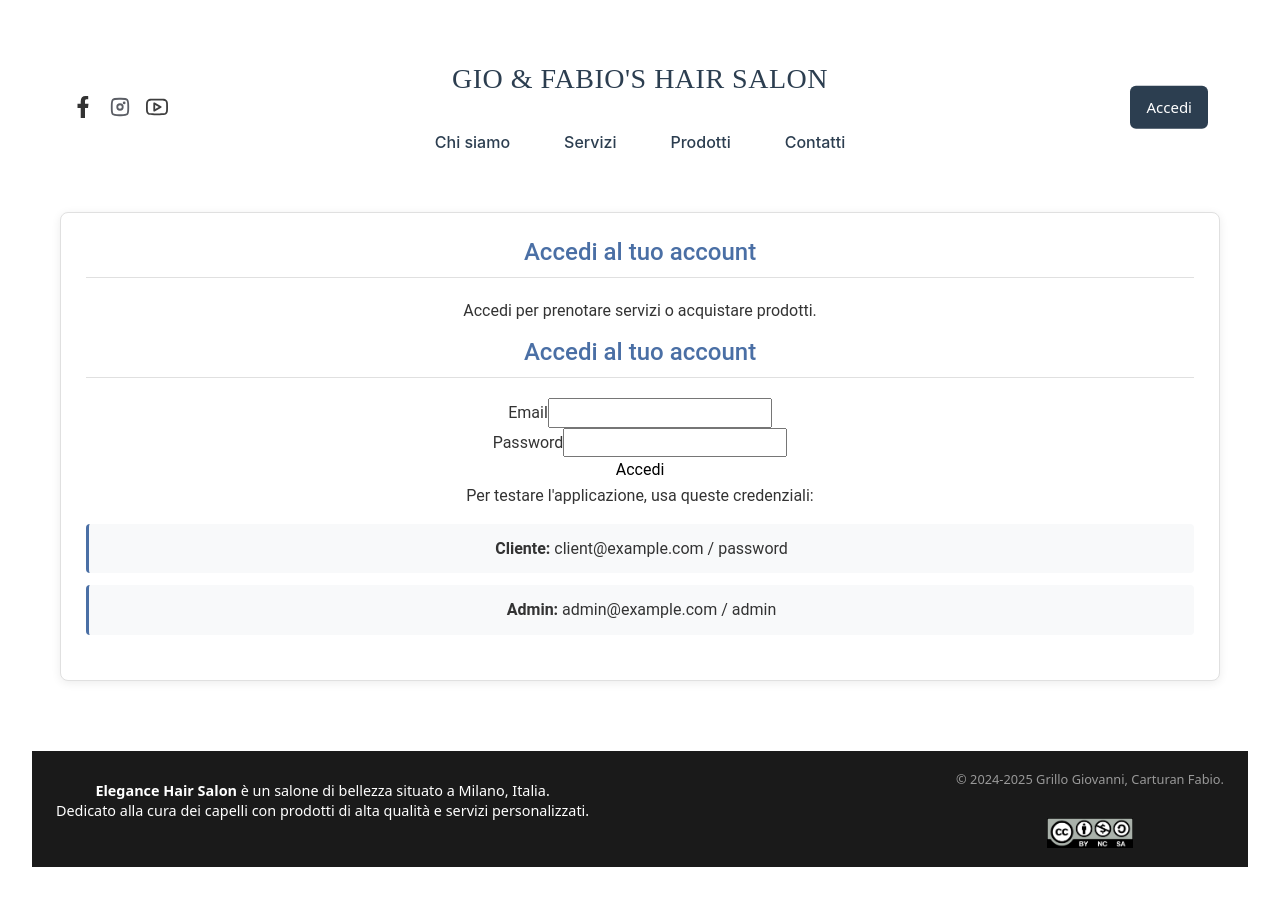
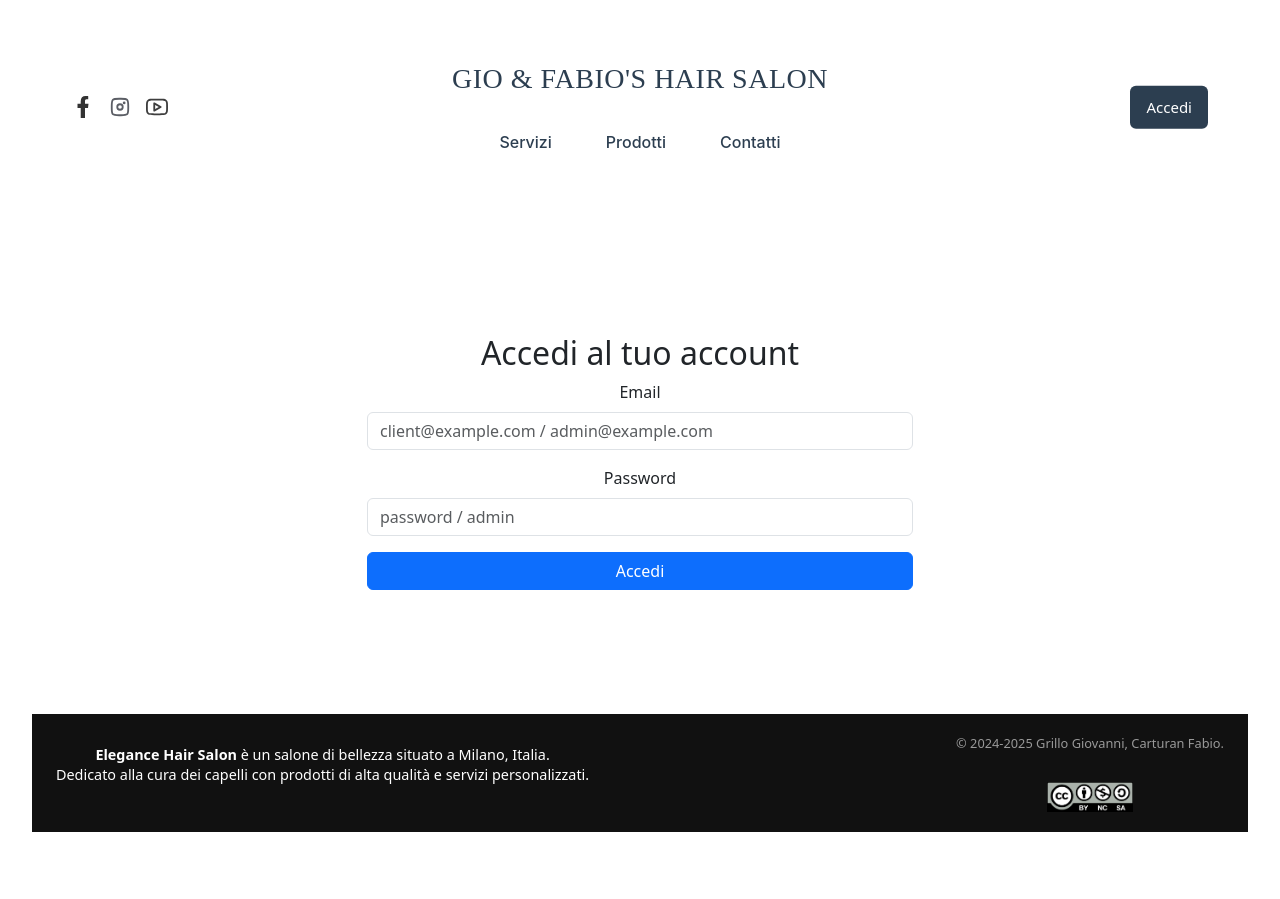
Before and after one commit to GiovanniGrillo/Unito-Informatica, a React (Vite) app in the folder Tecnologie_Web/client/: page /login in a window 1280 px wide. After the commit the page ends 864 px from the top, so only its background shows below. Built offline with nearby package versions, Linux system fonts and the light colour scheme.

Commit message:
New Contacts page with some react-BS comp.

```diff
--- a/Tecnologie_Web/client/package.json
+++ b/Tecnologie_Web/client/package.json
@@ -11,9 +11,12 @@
   },
   "dependencies": {
     "bootstrap": "^5.3.3",
+    "leaflet": "^1.9.4",
     "react": "^19.0.0",
     "react-bootstrap": "^2.10.9",
     "react-dom": "^19.0.0",
+    "react-icons": "^5.5.0",
+    "react-leaflet": "^5.0.0",
     "react-router-dom": "^7.3.0"
   },
   "devDependencies": {
--- a/Tecnologie_Web/client/src/App.tsx
+++ b/Tecnologie_Web/client/src/App.tsx
@@ -1,45 +1,50 @@
-// client/src/App.tsx
-import { Routes, Route } from 'react-router-dom'
-import Header from './components/layout/Header'
-import Footer from './components/layout/Footer'
-import HomePage from './pages/HomePage'
-import ServicesPage from './pages/ServicesPage'
-import ProductsPage from './pages/ProductsPage'
-import LoginPage from './pages/LoginPage'
-import { AuthProvider } from './contexts/AuthContext'
-import { CartProvider } from './contexts/CartContext'
-import Cart from './components/features/Cart'
+import { Routes, Route } from 'react-router-dom';
+import Header from './components/layout/Header';
+import Footer from './components/layout/Footer';
+import HomePage from './pages/HomePage';
+import ServicesPage from './pages/ServicesPage';
+import ProductsPage from './pages/ProductsPage';
+import LoginPage from './pages/LoginPage';
+import { AuthProvider } from './contexts/AuthContext';
+import { CartProvider } from './contexts/CartContext';
+import Contacts from "./pages/Contacts.tsx";
 
+import Cart from './components/features/Cart';
 // Import CSS files
-import './App.css'
-import './styles/reset.css'
-import './styles/layout.css'
-import './styles/style.css'
-import './styles/header.css'
-import './styles/footer.css'
-import './styles/carousel.css'
-import './styles/gallery.css'
-import './styles/content.css'
-import './styles/services-box.css'
-import './styles/products.css'
-import './styles/cart.css'
+import './App.css';
+import './styles/reset.css';
+import './styles/layout.css';
+import './styles/style.css';
+import './styles/header.css';
+import './styles/footer.css';
+import './styles/carousel.css';
+import './styles/gallery.css';
+import './styles/content.css';
+import './styles/services-box.css';
+import './styles/products.css';
+import './styles/cart.css';
 
 function App() {
     return (
         <AuthProvider>
             <CartProvider>
+                <div className="app-container">
                     <Header />
                     <Cart />
+                    <div className="main-content">
                         <Routes>
                             <Route path="/" element={<HomePage />} />
                             <Route path="/services" element={<ServicesPage />} />
                             <Route path="/products" element={<ProductsPage />} />
                             <Route path="/login" element={<LoginPage />} />
+                            <Route path="/contacts" element={<Contacts/>} />
                         </Routes>
+                    </div>
                     <Footer />
+                </div>
             </CartProvider>
         </AuthProvider>
-    )
+    );
 }
 
-export default App
+export default App;
--- a/Tecnologie_Web/client/src/components/auth/LoginForm.tsx
+++ b/Tecnologie_Web/client/src/components/auth/LoginForm.tsx
@@ -1,5 +1,6 @@
 // src/components/auth/LoginForm.tsx
 import React, { useState } from 'react';
+import { Form, Button, Alert, Container, Row, Col } from 'react-bootstrap';
 
 interface LoginFormProps {
   onLogin: (email: string, password: string) => void;
@@ -16,44 +17,44 @@ const LoginForm: React.FC<LoginFormProps> = ({ onLogin }) => {
       setError('Please fill in all fields');
       return;
     }
-
+    setError('');
     onLogin(email, password);
   };
 
   return (
-    <div className="login-form-container">
-      <h2>Accedi al tuo account</h2>
-
-      {error && <div className="error-message">{error}</div>}
-
-      <form onSubmit={handleSubmit}>
-        <div className="form-group">
-          <label htmlFor="email">Email</label>
-          <input
+      <Container className="mt-5">
+        <Row className="justify-content-md-center">
+          <Col md={6}>
+            <h2 className="text-center">Accedi al tuo account</h2>
+            {error && <Alert variant="danger">{error}</Alert>}
+            <Form onSubmit={handleSubmit}>
+              <Form.Group controlId="email" className="mb-3">
+                <Form.Label>Email</Form.Label>
+                <Form.Control
                     type="email"
-            id="email"
+                    placeholder="client@example.com / admin@example.com"
                     value={email}
                     onChange={(e) => setEmail(e.target.value)}
                     required
                 />
-        </div>
-
-        <div className="form-group">
-          <label htmlFor="password">Password</label>
-          <input
+              </Form.Group>
+              <Form.Group controlId="password" className="mb-3">
+                <Form.Label>Password</Form.Label>
+                <Form.Control
                     type="password"
-            id="password"
+                    placeholder="password / admin"
                     value={password}
                     onChange={(e) => setPassword(e.target.value)}
                     required
                 />
-        </div>
-
-        <button type="submit" className="login-button">
+              </Form.Group>
+              <Button variant="primary" type="submit" className="w-100">
                 Accedi
-        </button>
-      </form>
-    </div>
+              </Button>
+            </Form>
+          </Col>
+        </Row>
+      </Container>
   );
 };
 
--- a/Tecnologie_Web/client/src/components/layout/Header.tsx
+++ b/Tecnologie_Web/client/src/components/layout/Header.tsx
@@ -4,18 +4,12 @@ import { Link } from "react-router-dom";
 import { useAuth } from '../../contexts/AuthContext';
 import { useCart } from '../../contexts/CartContext';
 
+
 const Header: React.FC = () => {
     const { user, isAuthenticated, logout, isAdmin } = useAuth();
     const { toggleCart, getTotalItems } = useCart();
 
     // Funzione per lo scroll smooth alle sezioni
-    const scrollToSection = (sectionId: string): void => {
-        const element = document.getElementById(sectionId);
-        if (element) {
-            element.scrollIntoView({ behavior: 'smooth' });
-        }
-    };
-
     return (
         <header>
             <div id="social-icons">
@@ -57,10 +51,10 @@ const Header: React.FC = () => {
                 )}
             </nav>
             <nav className="nav-bar">
-                <button onClick={() => scrollToSection('chi-siamo')} className="nav-item">Chi siamo</button>
                 <Link to="/services" className="nav-item">Servizi</Link>
                 <Link to="/products" className="nav-item">Prodotti</Link>
-                <button onClick={() => scrollToSection('contatti')} className="nav-item">Contatti</button>
+                <Link to="/contacts" className="nav-item">Contatti</Link>
+
             </nav>
         </header>
     );
--- /dev/null
+++ b/Tecnologie_Web/client/src/pages/Contacts.tsx
@@ -0,0 +1,47 @@
+// client/src/pages/Contacts.tsx
+import React from "react";
+import { Container, Row, Col, Card } from "react-bootstrap";
+import { MapContainer, TileLayer, Marker, Popup } from "react-leaflet";
+import "leaflet/dist/leaflet.css";
+
+const Contacts: React.FC = () => {
+    const position: [number, number] = [45.09004104958907, 7.659256380902108]; // Coordinate per Torino, Cuneo
+
+    // @ts-ignore
+    // @ts-ignore
+    return (
+        <Container className="my-5">
+            <Row className="justify-content-center">
+                <Col md={6}>
+                    <Card className="p-4 shadow-lg">
+                        <Card.Body>
+                            <Card.Title className="text-center fw-bold fs-3">Contatti</Card.Title>
+                            <Card.Text className="mt-3">
+                                <strong>Email:</strong> info@efabegio_hs.com
+                            </Card.Text>
+                            <Card.Text>
+                                <strong>Indirizzo:</strong> Via Roma 15, 10100 Torino (TO), Italia
+                            </Card.Text>
+                            <Card.Text>
+                                <strong>Telefono:</strong> +39 011 234567
+                            </Card.Text>
+                        </Card.Body>
+                    </Card>
+                </Col>
+                <Col md={6} className="mt-4 mt-md-0">
+                    <MapContainer center={position} zoom={15} style={{ height: "300px", width: "100%" }}>
+                        <TileLayer
+                            url="https://{s}.tile.openstreetmap.org/{z}/{x}/{y}.png"
+                            attribution='&copy; <a href="https://www.openstreetmap.org/copyright">OpenStreetMap</a> contributors'
+                        />
+                        <Marker position={position}>
+                            <Popup>Elegance Hair Salon - Saluzzo, Cuneo</Popup>
+                        </Marker>
+                    </MapContainer>
+                </Col>
+            </Row>
+        </Container>
+    );
+};
+
+export default Contacts;
--- a/Tecnologie_Web/client/src/pages/LoginPage.tsx
+++ b/Tecnologie_Web/client/src/pages/LoginPage.tsx
@@ -1,11 +1,11 @@
 // src/pages/LoginPage.tsx
-import React, { useState } from 'react';
-import { useNavigate } from 'react-router-dom';
+import React, {useState} from 'react';
+import {useNavigate} from 'react-router-dom';
 import LoginForm from '../components/auth/LoginForm';
-import { useAuth } from '../contexts/AuthContext';
+import {useAuth} from '../contexts/AuthContext';
 
 const LoginPage: React.FC = () => {
-  const { login } = useAuth();
+    const {login} = useAuth();
     const navigate = useNavigate();
     const [error, setError] = useState<string | null>(null);
 
@@ -24,25 +24,11 @@ const LoginPage: React.FC = () => {
     };
 
     return (
-    <main>
-      <section className="content-area">
-        <div className="section">
-          <h2>Accedi al tuo account</h2>
-          <p>
-            Accedi per prenotare servizi o acquistare prodotti.
-          </p>
+        <div>
             {error && <div className="error-message">{error}</div>}
-          <LoginForm onLogin={handleLogin} />
-          <div className="login-info">
-            <p>Per testare l'applicazione, usa queste credenziali:</p>
-            <ul>
-              <li><strong>Cliente:</strong> client@example.com / password</li>
-              <li><strong>Admin:</strong> admin@example.com / admin</li>
-            </ul>
+            <LoginForm onLogin={handleLogin}/>
         </div>
-        </div>
-      </section>
-    </main>
+
     );
 };
 
--- a/Tecnologie_Web/client/src/pages/ProductsPage.tsx
+++ b/Tecnologie_Web/client/src/pages/ProductsPage.tsx
@@ -1,9 +1,12 @@
 // client/src/pages/ProductsPage.tsx
-import React, { useState, useEffect } from 'react';
-import { Link } from 'react-router-dom';
+import React, {useState, useEffect} from 'react';
 import ProductFilter from '../components/features/ProductFilter';
-import { useCart } from '../contexts/CartContext';
-import { useAuth } from '../contexts/AuthContext';
+import {useCart} from '../contexts/CartContext';
+import {useAuth} from '../contexts/AuthContext';
+import {CiShoppingCart} from "react-icons/ci";
+import { CgUnavailable } from "react-icons/cg";
+
+
 
 interface Product {
     id: number;
@@ -22,8 +25,8 @@ const ProductsPage: React.FC = () => {
     const [selectedCategory, setSelectedCategory] = useState<string | null>(null);
     const [loading, setLoading] = useState<boolean>(true);
     const [error, setError] = useState<string | null>(null);
-  const { addToCart } = useCart();
-  const { isAuthenticated } = useAuth();
+    const {addToCart} = useCart();
+    const {isAuthenticated} = useAuth();
 
     useEffect(() => {
         const fetchProducts = async () => {
@@ -102,7 +105,7 @@ const ProductsPage: React.FC = () => {
                 {filteredProducts.map((product) => (
                     <div className="product-card" key={product.id}>
                         <div className="product-image">
-                  <img src={product.imageUrl} alt={product.name} loading="lazy" />
+                            <img src={product.imageUrl} alt={product.name} loading="lazy"/>
                         </div>
                         <div className="product-info">
                             <h3 className="product-name">{product.name}</h3>
@@ -120,7 +123,16 @@ const ProductsPage: React.FC = () => {
                                     onClick={() => handleAddToCart(product)}
                                     disabled={product.availableQuantity <= 0}
                                 >
-                      {product.availableQuantity > 0 ? "Aggiungi al carrello" : "Esaurito"}
+                                    {product.availableQuantity > 0 ? (
+                                        <div>
+                                            Aggiungi al carrello <CiShoppingCart color={"red"}/>
+                                        </div>
+                                    ) : (
+                                        <div>
+                                            Esaurito <CgUnavailable/>
+                                        </div>
+                                    )
+                                    }
                                 </button>
                             )}
                         </div>
--- a/Tecnologie_Web/client/src/styles/filter.css
+++ b/Tecnologie_Web/client/src/styles/filter.css
@@ -43,7 +43,7 @@
 .filter-clear {
   background-color: transparent;
   border: none;
-  color: #dc3545;
+  color: var(--primary-color);
   cursor: pointer;
   font-size: 0.9rem;
   padding: 0.5rem 0;
--- a/Tecnologie_Web/client/src/styles/footer.css
+++ b/Tecnologie_Web/client/src/styles/footer.css
@@ -1,8 +1,23 @@
+.app-container {
+  display: flex;
+  flex-direction: column;
+  min-height: 100vh;
+}
+
+.main-content {
+  flex: 1; /* Fa sì che il contenuto occupi lo spazio disponibile */
+  display: flex;
+  flex-direction: column;
+  justify-content: center; /* Centra il contenuto se è poco */
+  padding-bottom: 20px; /* Evita che il contenuto tocchi il footer */
+}
+
 footer {
-  background-color: #1a1a1a;
-  color: #ffffff;
-  padding: 1.2rem 0; /* Reduced padding from 2rem to 1.2rem */
-  margin-top: auto;
+  width: 100%;
+  background-color: #111;
+  color: white;
+  padding: 20px 0;
+  margin-top: auto; /* Spinge il footer in fondo */
 }
 
 .footer-content {
@@ -14,23 +29,6 @@ footer {
   align-items: center; /* Changed from flex-start to center for better alignment */
   flex-wrap: wrap;
   gap: 1rem; /* Reduced gap from 2rem to 1rem */
-}
-
-.footer-section {
-  flex: 1;
-  min-width: 250px;
-}
-
-.footer-section h3 {
-  font-size: 1.1rem; /* Reduced from 1.2rem */
-  margin-bottom: 0.8rem; /* Reduced from 1rem */
-  color: #ffffff;
-}
-
-.footer-section p {
-  margin-bottom: 0.4rem; /* Reduced from 0.5rem */
-  color: #cccccc;
-  line-height: 1.5; /* Reduced from 1.6 */
 }
 
 .social-links {
```
Also changed, not shown: 2 other files (tests, documents, lock files or other folders). Lines whose indentation alone changed are shown as unchanged.
